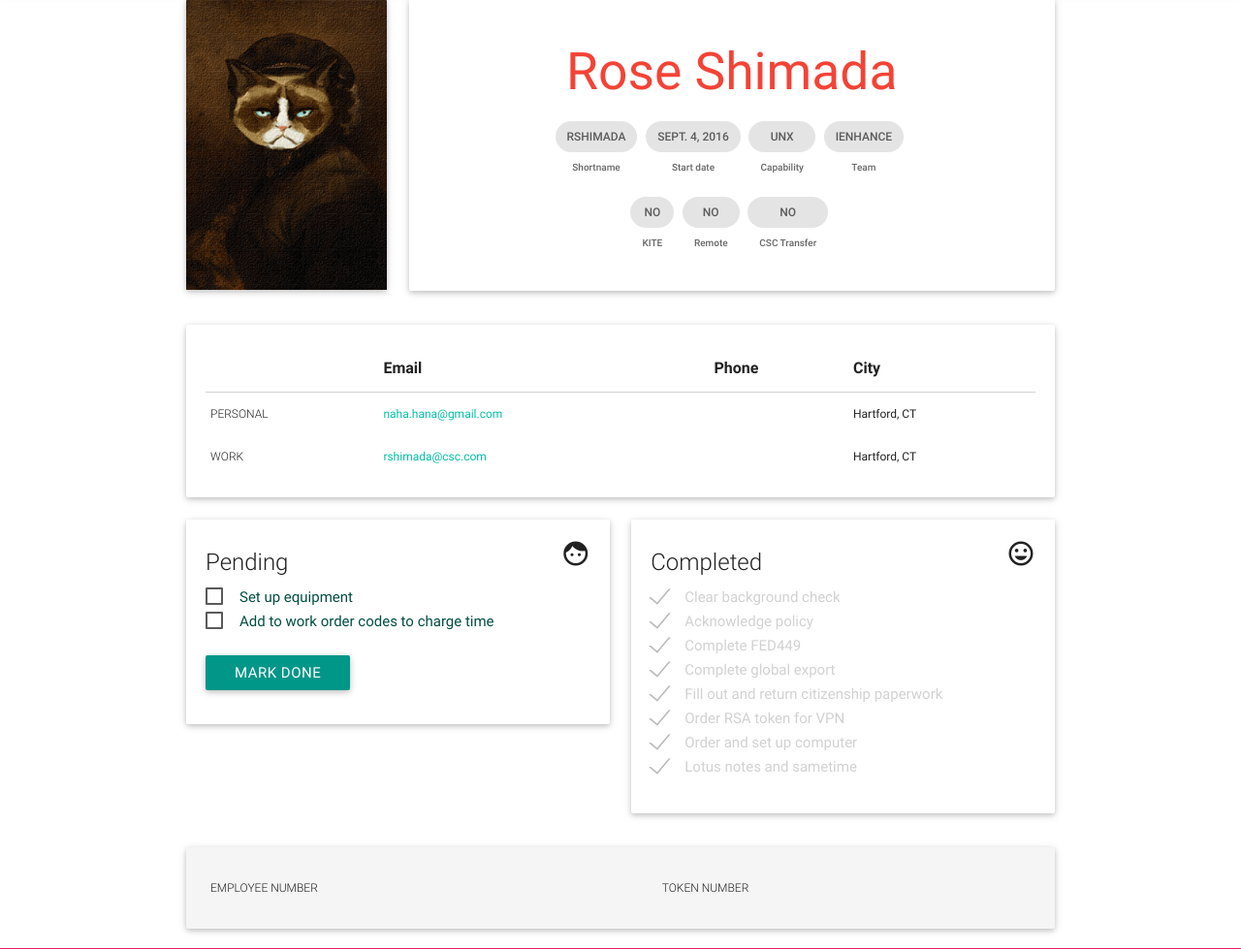
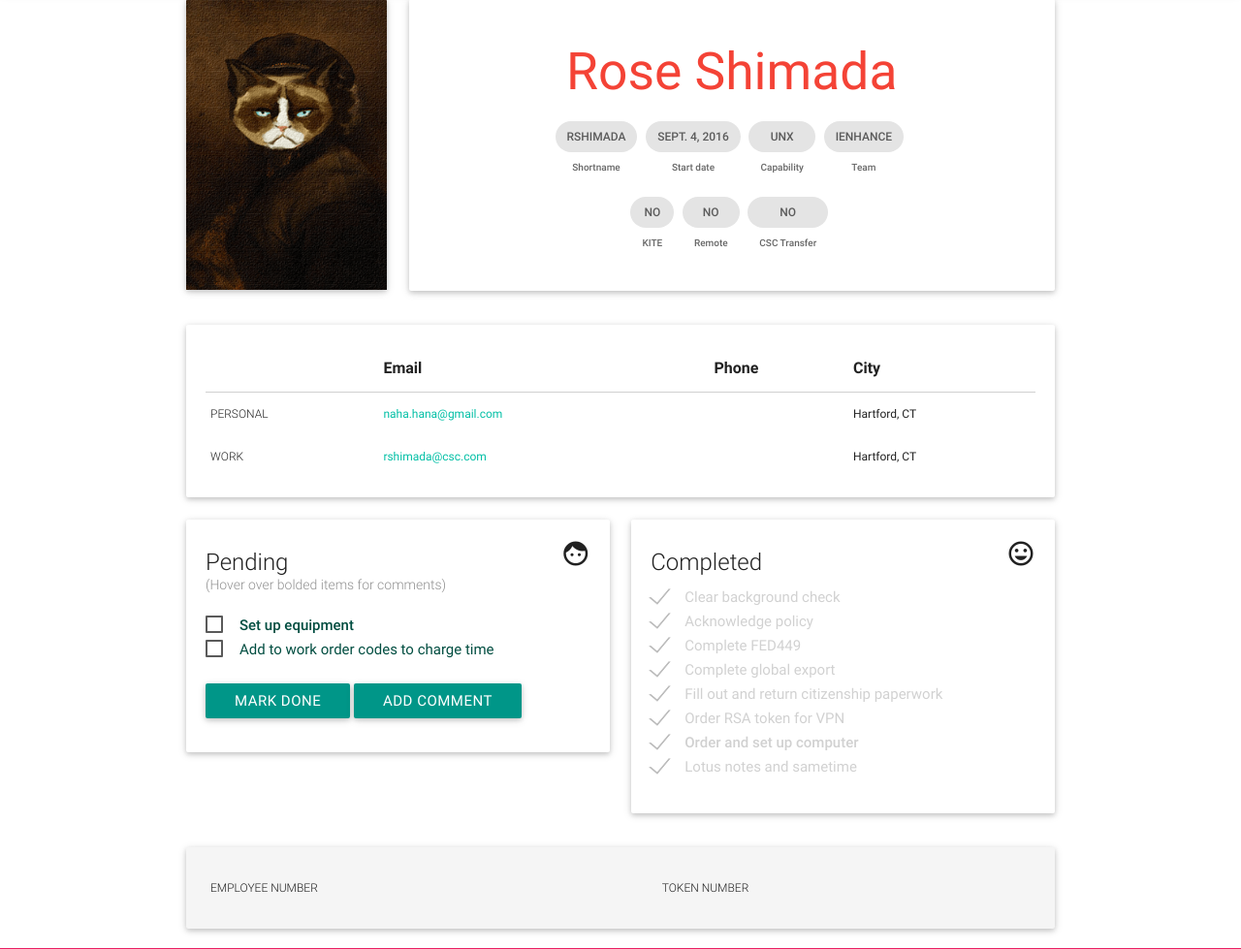
Before and after one commit to rosiecakes/studious-sniffle, a Django app: a page that uses app/templates/app/profile.html in a window 1280 px wide. Shown: the part 73-1052 px from the top of the page at 97% size. Run offline with Django 3.2, Linux system fonts and the light colour scheme; data comes from the database, SQL or seed files in the repository; both versions use the stored data as it was after the commit; some libraries are stand-ins or nearby versions.

Commit message:
added a comments field for assignments

```diff
--- a/app/admin.py
+++ b/app/admin.py
@@ -48,7 +48,7 @@ mark_incomplete.short_description = "Mark selected tasks incomplete"
 
 class AssignmentAdmin(admin.ModelAdmin):
     model = Assignment
-    list_display = ['task', 'person', 'complete']
+    list_display = ['task', 'person', 'comment', 'complete']
     actions = [mark_complete, mark_incomplete]
 
     def person(self, obj):
--- a/app/models.py
+++ b/app/models.py
@@ -72,6 +72,7 @@ class Person(models.Model):
 class Assignment(models.Model):
     person = models.ForeignKey(Person)
     task = models.ForeignKey(Task)
+    comment = models.CharField(max_length=200, blank=True)
     complete = models.BooleanField(default=False)
 
     def __str__(self):
--- a/app/static/app/css/app.css
+++ b/app/static/app/css/app.css
@@ -38,10 +38,11 @@
 .subheader {
   cursor: initial;
   pointer-events: none;
-  color: rgba(0, 0, 0, 0.54);
+  color: rgba(0, 0, 0, 0.44);
   font-size: 14px;
-  font-weight: 500;
+  font-weight: 300;
   line-height: 48px;
+  margin-top: -25px;
 }
 
 .chip {
--- a/app/templates/app/profile.html
+++ b/app/templates/app/profile.html
@@ -108,17 +108,24 @@
         <div class="card-content">
           <span class="card-title">Pending
             <i class="right small material-icons">face</i>
+            <h6 class="subheader">(Hover over bolded items for comments)</h6>
           </span>
           <form action="" method="POST">
             {% csrf_token %}
             {% for task in tasks %}
             {% if not task.complete %}
             <input type="checkbox" name="task" id="{{ task.id }}" value="{{ task.id }}" />
+            {% if task.comment %}
+            <label class="teal-text text-darken-4 tooltipped" for="{{ task.id }}" data-tooltip="{{ task.comment }}"><strong>{{ task }}</strong></label><br />
+            {% endif %}
+            {% if not task.comment %}
             <label class="teal-text text-darken-4" for="{{ task.id }}">{{ task }}</label><br />
+            {% endif %}
             {% endif %}
             {% endfor %}
             <br />
             <input type="submit" value="mark done" class="teal btn waves-light">
+            <a class="btn waves-effect waves-light teal" type="submit" name="action" href="/admin/app/assignment/">Add Comment</a>
           </form>
           {% if messages %}
           <ul class="messages">
@@ -142,7 +149,12 @@
             {% for task in tasks %}
             {% if task.complete %}
             <input type="checkbox" name="task" id="{{ task.id }}" value="{{ task.id }}" checked disabled="disabled"/>
+            {% if task.comment %}
+            <label class="gray-text tooltipped" for="{{ task.id }}" data-tooltip="{{ task.comment }}"><strong>{{ task }}</strong></label><br />
+            {% endif %}
+            {% if not task.comment %}
             <label class="gray-text" for="{{ task.id }}">{{ task }}</label><br />
+            {% endif %}
             {% endif %}
             {% endfor %}
           </form>
```
Also changed, not shown: app/migrations/0016_assignment_comment.py (added), db.sqlite3, 1 other file.
